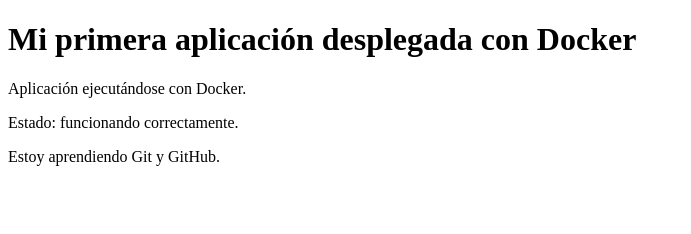
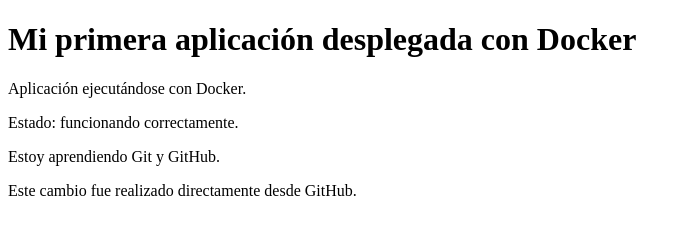
Before and after one commit to kira-g5/mi-primer-devops, a plain HTML site: page index.html in a window 1280 px wide. Shown: the whole page, without its empty margins (0-691 px from the left). Drawn offline with Linux system fonts and the light colour scheme.

Commit message:
Add message about change made from GitHub
cambio desde la nube

```diff
--- a/index.html
+++ b/index.html
@@ -9,5 +9,6 @@
     <p>Aplicación ejecutándose con Docker.</p>
     <p>Estado: funcionando correctamente.</p>
     <p>Estoy aprendiendo Git y GitHub.</p>
+    <p>Este cambio fue realizado directamente desde GitHub.</p>
 </body>
 </html>
```
